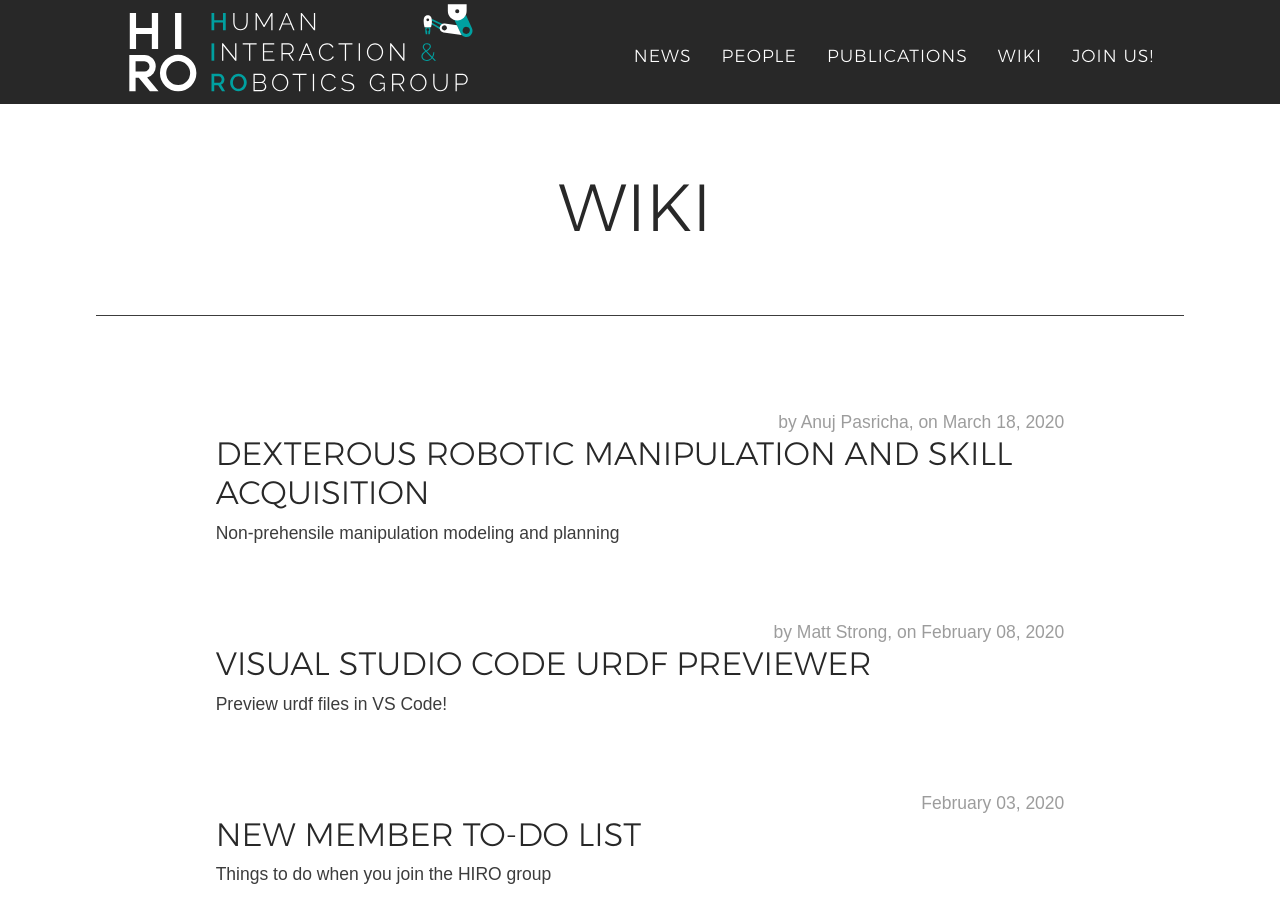
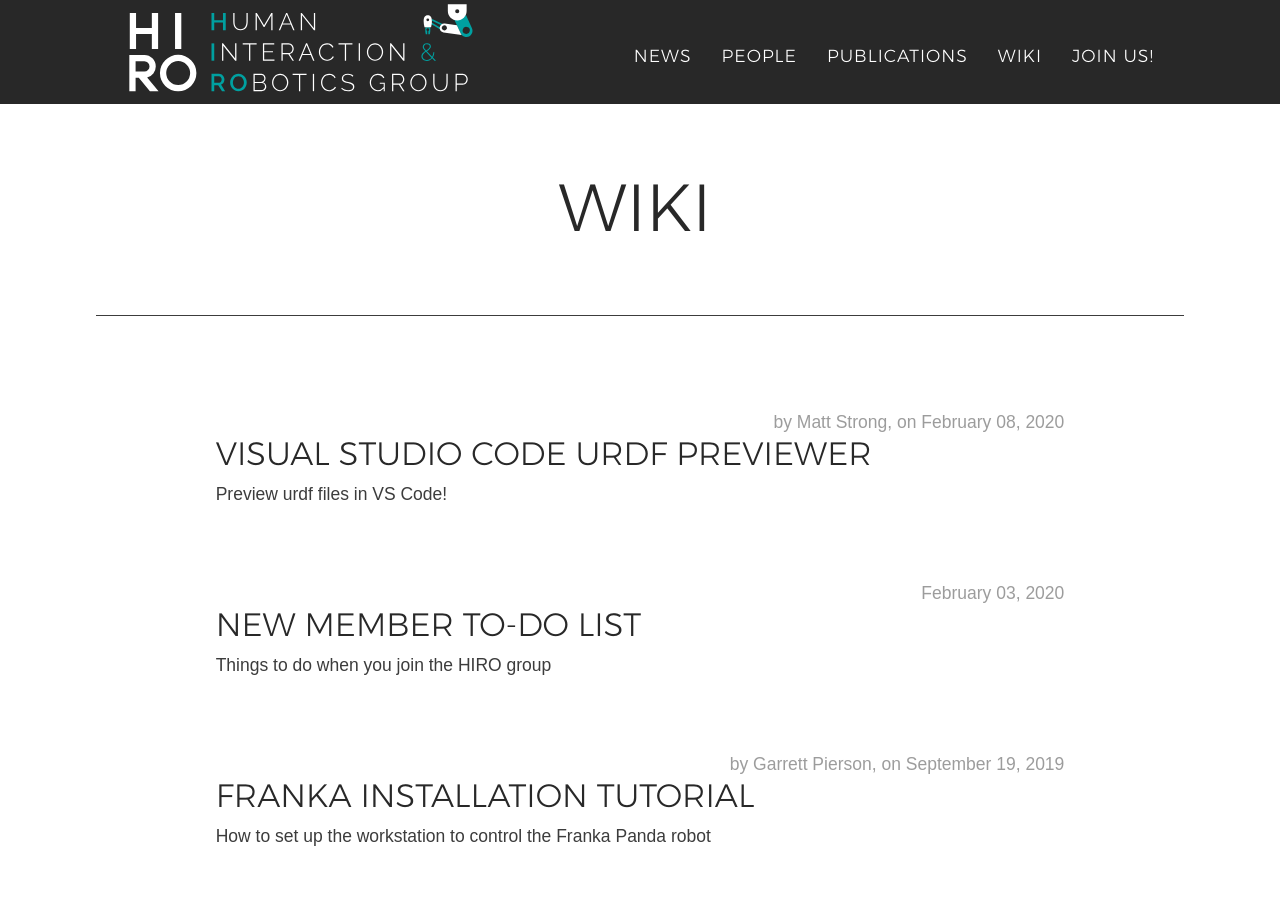
Before and after one commit to HIRO-group/HIRO-group.github.io, a Jekyll site: the page built from wiki.html, in a window 1280 px wide and 900 px high. Built offline with Jekyll 4.4.1, drawn with Linux system fonts in a browser that asks for light colours; nearby versions of some CDN libraries; some web fonts are replaced; part of the change alters nothing that is shown.

Commit message:
Minor fix

```diff
--- a/_config.yml
+++ b/_config.yml
@@ -68,7 +68,6 @@ defaults:
     values:
       category: "research"
       subcategory: "news"
-
   -
     scope:
       path: "_posts/research"
--- a/_posts/wiki/2020-03-18-research-anuj.md
+++ b/_posts/research/2020-04-01-non-prehensile-manipulation.md
@@ -2,6 +2,7 @@
 title: Dexterous Robotic Manipulation and Skill Acquisition
 description: Non-prehensile manipulation modeling and planning
 author: Anuj Pasricha
+permalink: research/non_prehensile_manipulation.html
 ---
 
 {% include image.html url="misc/npm_capability.png" max-width="100%" description="An object (green) is located between obstacles (red), i.e. in an ungraspable pose that is out of reach for the robot's end-effector. The robot pokes the object into a more easily graspable configuration, then performs a pick-and-place operation to get the object to its goal state. Work into skill modeling and multimodal planning can enable such behavior." %}
@@ -13,11 +14,17 @@ Humans are highly dexterous in their interactions with real-world objects, engag
 NPM offers a complementary solution to prehensile manipulation by significantly expanding the size (intended as the set of reachable configurations) and dimensionality (intended as the number of degrees of freedom) of the operational space of even the simplest robot manipulator. NPM primitives such as pushing, flipping, and tossing can serve different purposes, from re-arranging objects in the workspace (e.g. poking an object out of clutter) to reducing uncertainty (i.e. engaging in forceful interactions with objects to improve perception through physical contact). In other words, NPM can be used to manipulate objects when conventional grasping-based manipulation is infeasible or unnecessary, removing or diminishing a source of planning complexity.
 
 The vision at HIRO for achieving human-like dexterity in robotic manipulation is a three-stage process:
+
 ### Stage 1 --- Skill Modeling
+
 Learning-based approaches are neither scalable nor generalizable and deep learning tools are much too opaque to operate in real-world scenarios on their own. Whereas physics-based approaches, while not requiring any training, make simplifying assumptions that do not represent real-world physics in full detail. Therefore, building **hybrid models for NPM primitives in which physics-based and learning-based approaches complement each other** is crucial.
+
 ### Stage 2 --- Multimodal Planning
+
 Given models that accurately and precisely represent object and skill dynamics in the real world, the next logical step is to build **a multimodal motion planning framework that incorporates both non-prehensile and prehensile manipulation primitives** to accomplish a variety of tasks.
+
 ### Stage 3 --- Higher-Order Skill Acquisition
+
 Humans are capable of [learning rich representations](https://arxiv.org/pdf/1604.00289.pdf) of complex concepts from very few examples. This allows them to classify new examples, generate new instances of a particular class, parse concepts into parts and relations, and generate new concepts through composition. Equipped with a fundamental set of skills, a robot must learn how to acquire higher-order skills (eg: tool-use) that increase the probability of task success in the real-world. These skills typically require knowledge of object affordances, which can be learned from videos and simulation. **Having a repository of these affordance-to-motor program mappings can allow robots to combine them in interesting ways to achieve tasks they haven’t been explicitly trained for** (eg: turning a door knob and using a screwdriver are very similar actions conceptually). Learning a conceptual hierarchy will also allow **transferring skills from humans to robots or robots to robots where both parties don’t share the same embodiment**.
 
 # Current Work
```
